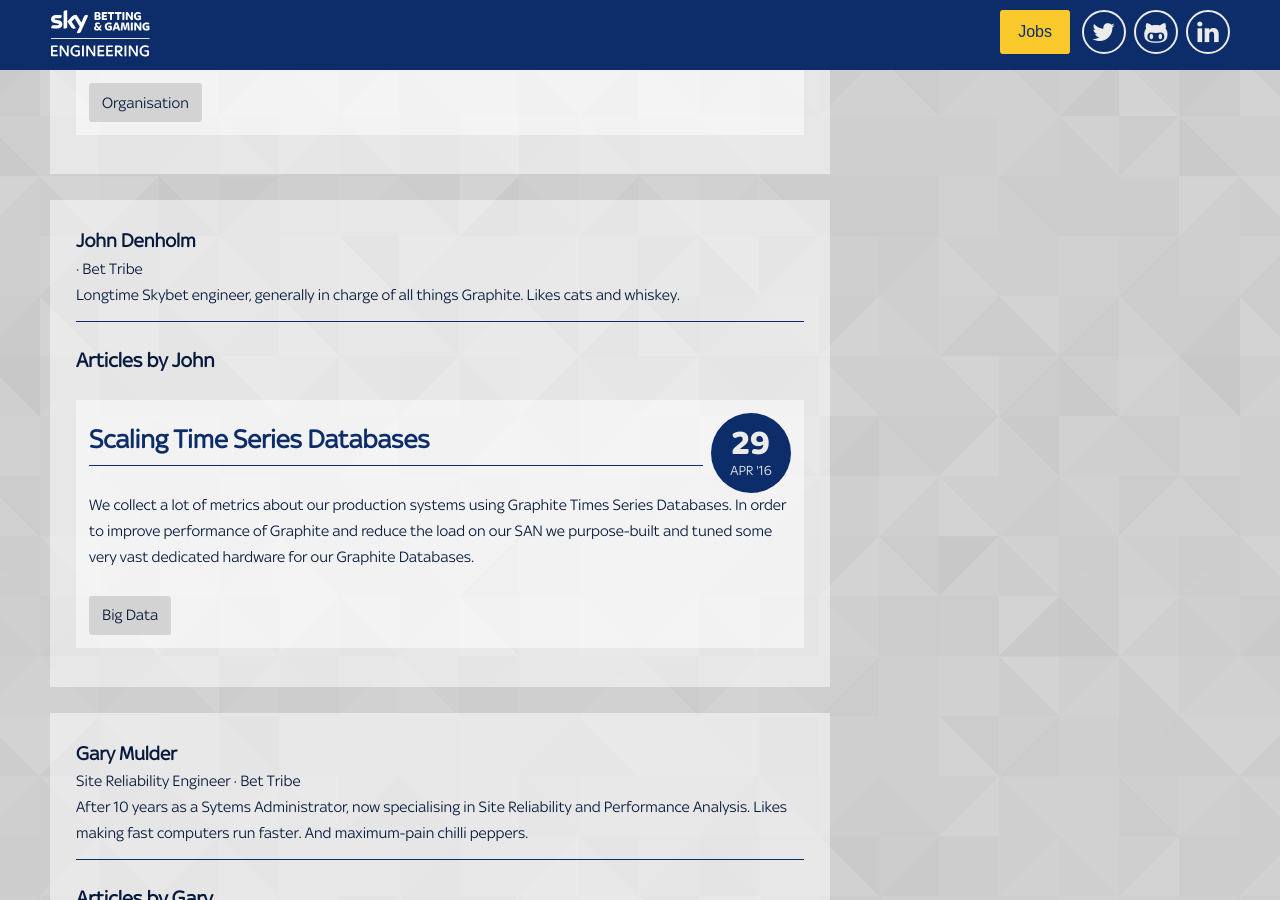
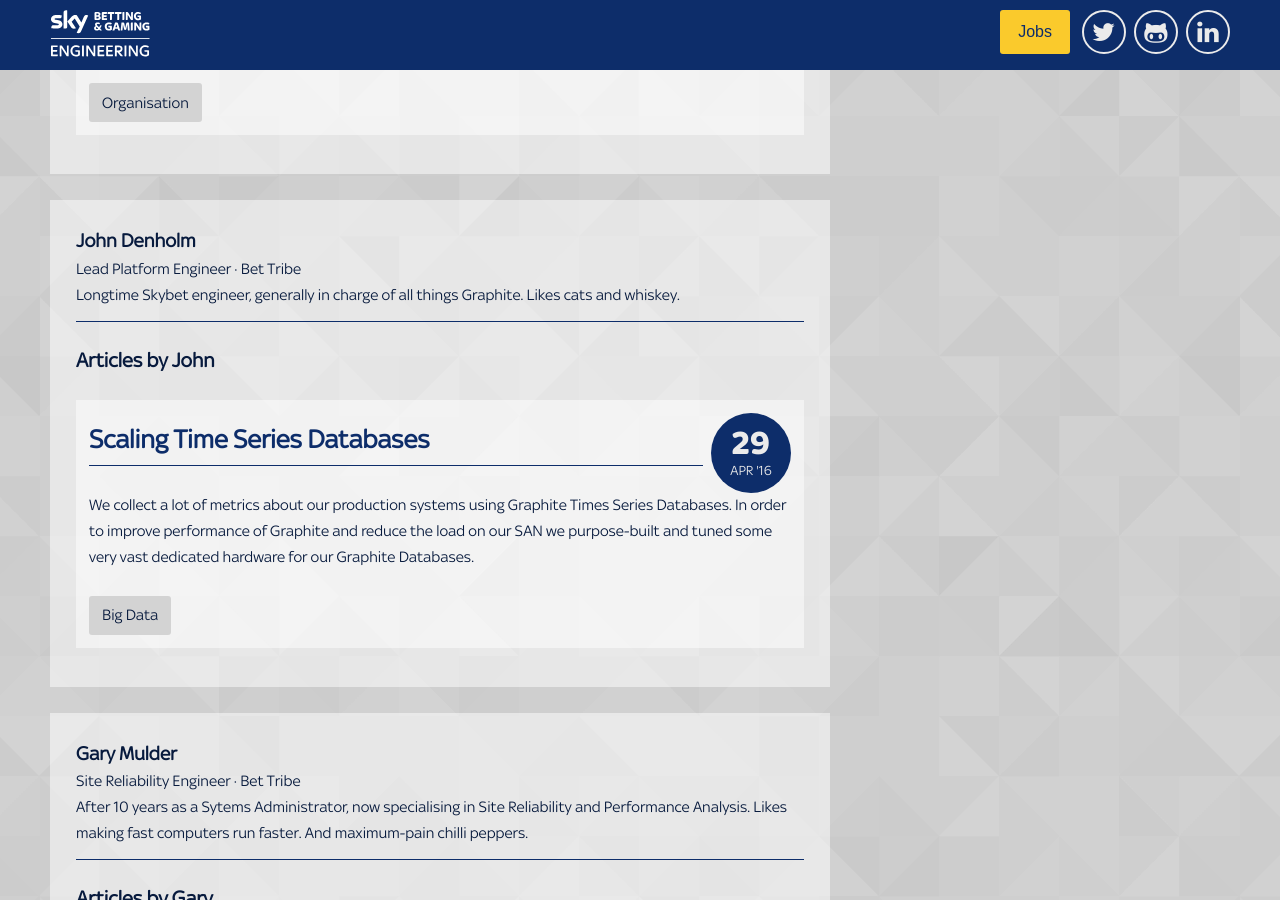
Before and after one commit to skybet/skybet.github.io, a Jekyll site: the page built from authors/index.html, in a window 1280 px wide and 900 px high, scrolled down 15663 px. Built offline with Jekyll 4.4.1, drawn with Linux system fonts in a browser that asks for light colours; nearby versions of some CDN libraries; some web fonts are replaced; comment, search, counter and statistics services are not loaded; some of the changed lines change nothing that is shown.

Commit message:
Fixed typo with JD's role

```diff
--- a/_data/authors.yml
+++ b/_data/authors.yml
@@ -184,7 +184,7 @@
 
 john_denholm:
     name: John Denholm
-    Lead role: Lead Platform Engineer
+    role: Lead Platform Engineer
     tribe: Bet
     bio: Longtime Skybet engineer, generally in charge of all things Graphite. Likes cats and whiskey.
 
```
